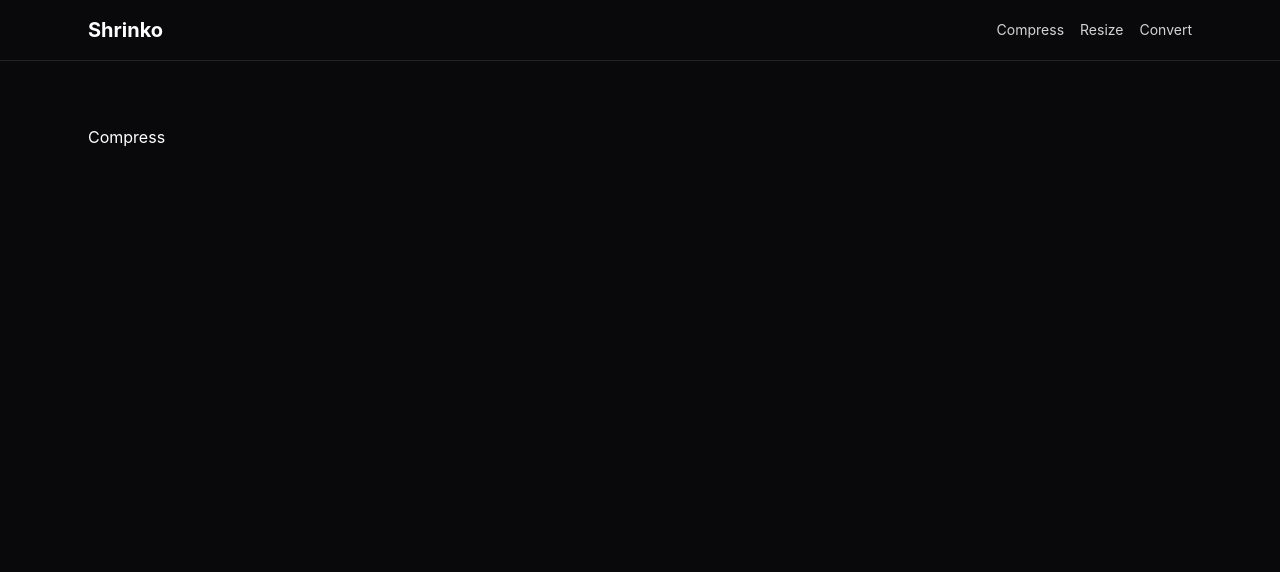
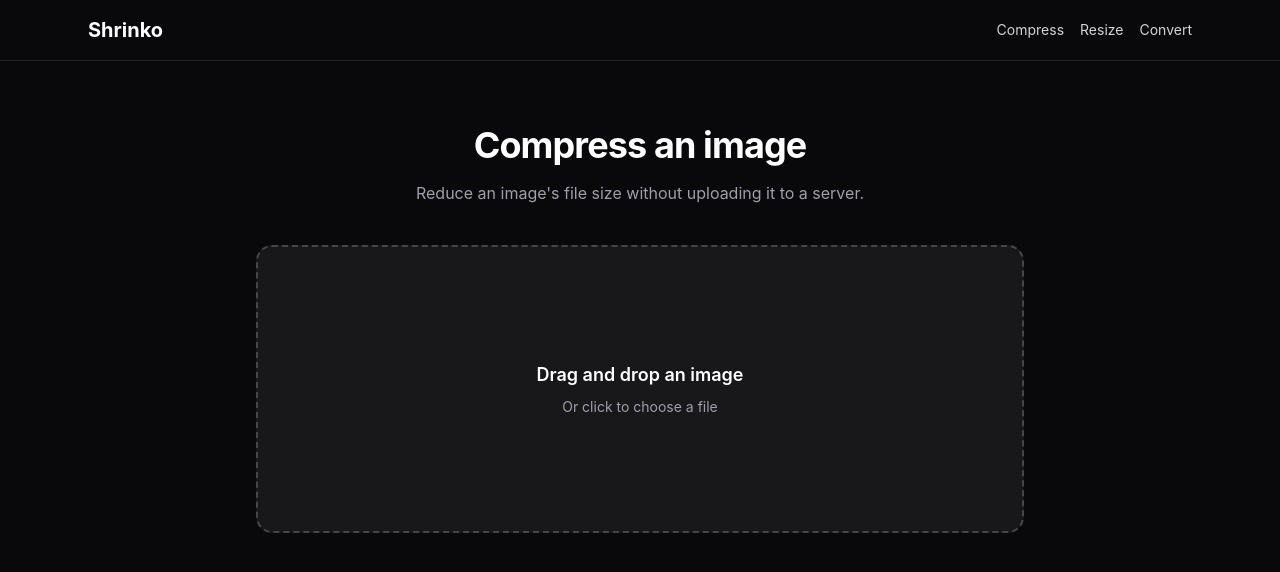
Before and after one commit to jddrtn/shrinko, a React (Vite) app: page /compress in a window 1280 px wide. Shown: the top 572 px of the page. Built offline with nearby package versions, Linux system fonts and the light colour scheme.

Commit message:
added image upload and preview to compress

```diff
--- a/package.json
+++ b/package.json
@@ -13,6 +13,7 @@
     "@tailwindcss/vite": "^4.3.2",
     "react": "^19.2.7",
     "react-dom": "^19.2.7",
+    "react-dropzone": "^19.1.1",
     "react-router": "^8.1.0",
     "tailwindcss": "^4.3.2"
   },
--- /dev/null
+++ b/src/components/ImageUploader.tsx
@@ -0,0 +1,112 @@
+import { useCallback, useEffect, useState } from "react";
+import { useDropzone } from "react-dropzone";
+
+export default function ImageUploader() {
+  const [image, setImage] = useState<File | null>(null);
+  const [previewUrl, setPreviewUrl] = useState("");
+
+  const onDrop = useCallback((acceptedFiles: File[]) => {
+    const selectedImage = acceptedFiles[0];
+
+    if (selectedImage) {
+      setImage(selectedImage);
+      setPreviewUrl(URL.createObjectURL(selectedImage));
+    }
+  }, []);
+
+  const { getRootProps, getInputProps, isDragActive, fileRejections } =
+    useDropzone({
+      onDrop,
+      accept: {
+        "image/*": [],
+      },
+      maxFiles: 1,
+    });
+
+  useEffect(() => {
+    return () => {
+      if (previewUrl) {
+        URL.revokeObjectURL(previewUrl);
+      }
+    };
+  }, [previewUrl]);
+
+  const removeImage = () => {
+    if (previewUrl) {
+      URL.revokeObjectURL(previewUrl);
+    }
+
+    setImage(null);
+    setPreviewUrl("");
+  };
+
+  const formatFileSize = (bytes: number) => {
+    if (bytes < 1024) {
+      return `${bytes} B`;
+    }
+
+    if (bytes < 1024 * 1024) {
+      return `${(bytes / 1024).toFixed(1)} KB`;
+    }
+
+    return `${(bytes / (1024 * 1024)).toFixed(1)} MB`;
+  };
+
+  if (image && previewUrl) {
+    return (
+      <section className="rounded-2xl border border-white/10 bg-zinc-900 p-6">
+        <img
+          src={previewUrl}
+          alt={`Preview of ${image.name}`}
+          className="mx-auto max-h-96 rounded-xl object-contain"
+        />
+
+        <div className="mt-6 flex flex-col gap-4 sm:flex-row sm:items-center sm:justify-between">
+          <div>
+            <p className="font-medium">{image.name}</p>
+            <p className="mt-1 text-sm text-zinc-400">
+              {formatFileSize(image.size)}
+            </p>
+          </div>
+
+          <button
+            type="button"
+            onClick={removeImage}
+            className="rounded-lg border border-white/10 px-4 py-2 text-sm font-medium transition hover:bg-white/10"
+          >
+            Remove image
+          </button>
+        </div>
+      </section>
+    );
+  }
+
+  return (
+    <section>
+      <div
+        {...getRootProps()}
+        className={`flex min-h-72 cursor-pointer flex-col items-center justify-center rounded-2xl border-2 border-dashed p-8 text-center transition ${
+          isDragActive
+            ? "border-violet-400 bg-violet-400/10"
+            : "border-white/20 bg-zinc-900 hover:border-white/40"
+        }`}
+      >
+        <input {...getInputProps()} />
+
+        <p className="text-lg font-semibold">
+          {isDragActive ? "Drop your image here" : "Drag and drop an image"}
+        </p>
+
+        <p className="mt-2 text-sm text-zinc-400">
+          Or click to choose a file
+        </p>
+      </div>
+
+      {fileRejections.length > 0 && (
+        <p className="mt-3 text-sm text-red-400" role="alert">
+          Please select a valid image file.
+        </p>
+      )}
+    </section>
+  );
+}
--- a/src/pages/Compress.tsx
+++ b/src/pages/Compress.tsx
@@ -1,3 +1,17 @@
+import ImageUploader from "../components/ImageUploader";
+
 export default function Compress() {
-  return <h1>Compress</h1>;
+  return (
+    <section className="mx-auto max-w-3xl">
+      <div className="mb-10 text-center">
+        <h1 className="text-4xl font-bold tracking-tight">Compress an image</h1>
+
+        <p className="mt-4 text-zinc-400">
+          Reduce an image's file size without uploading it to a server.
+        </p>
+      </div>
+
+      <ImageUploader />
+    </section>
+  );
 }
```
Also changed, not shown: 1 other file (tests, documents, lock files or other folders).
